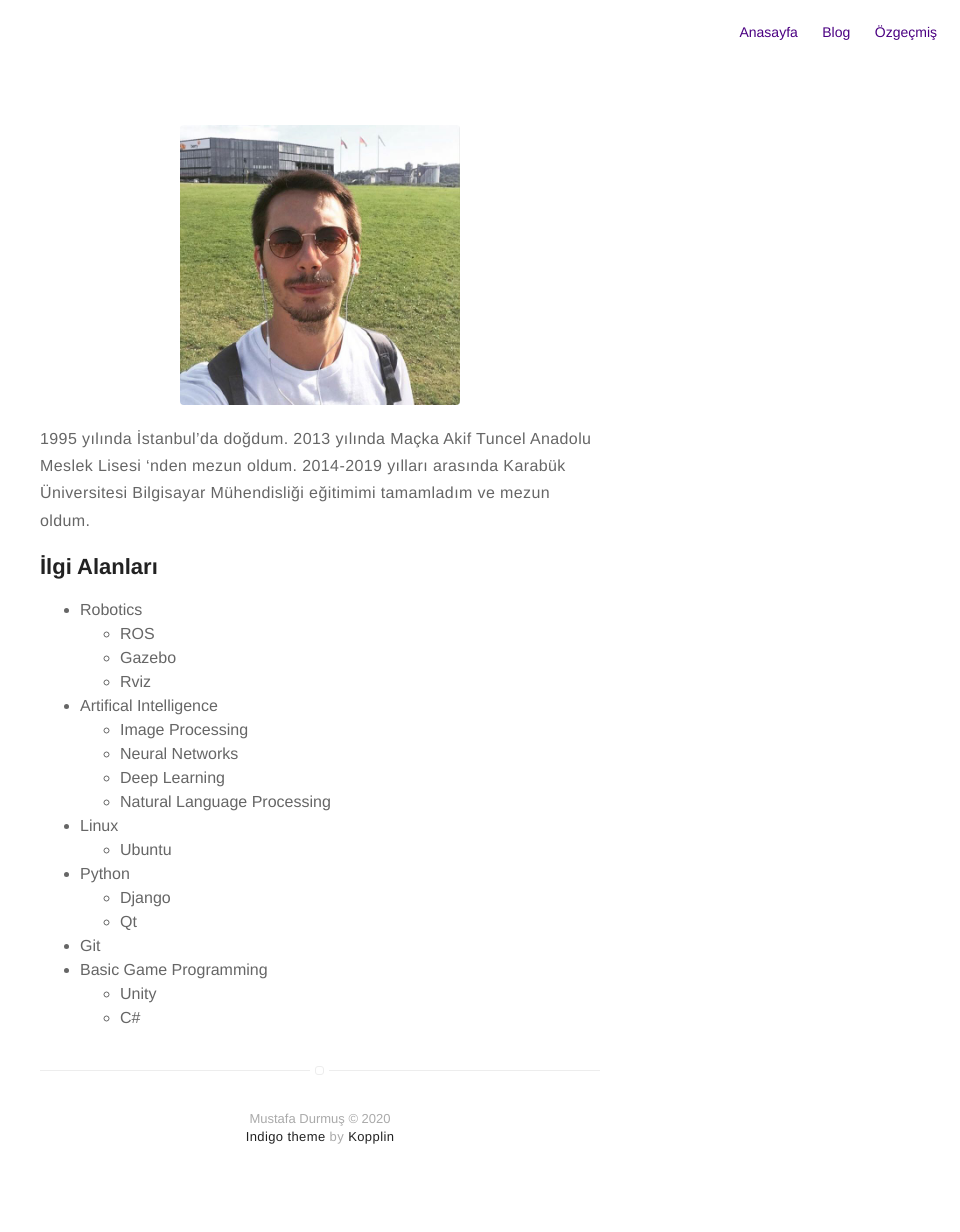
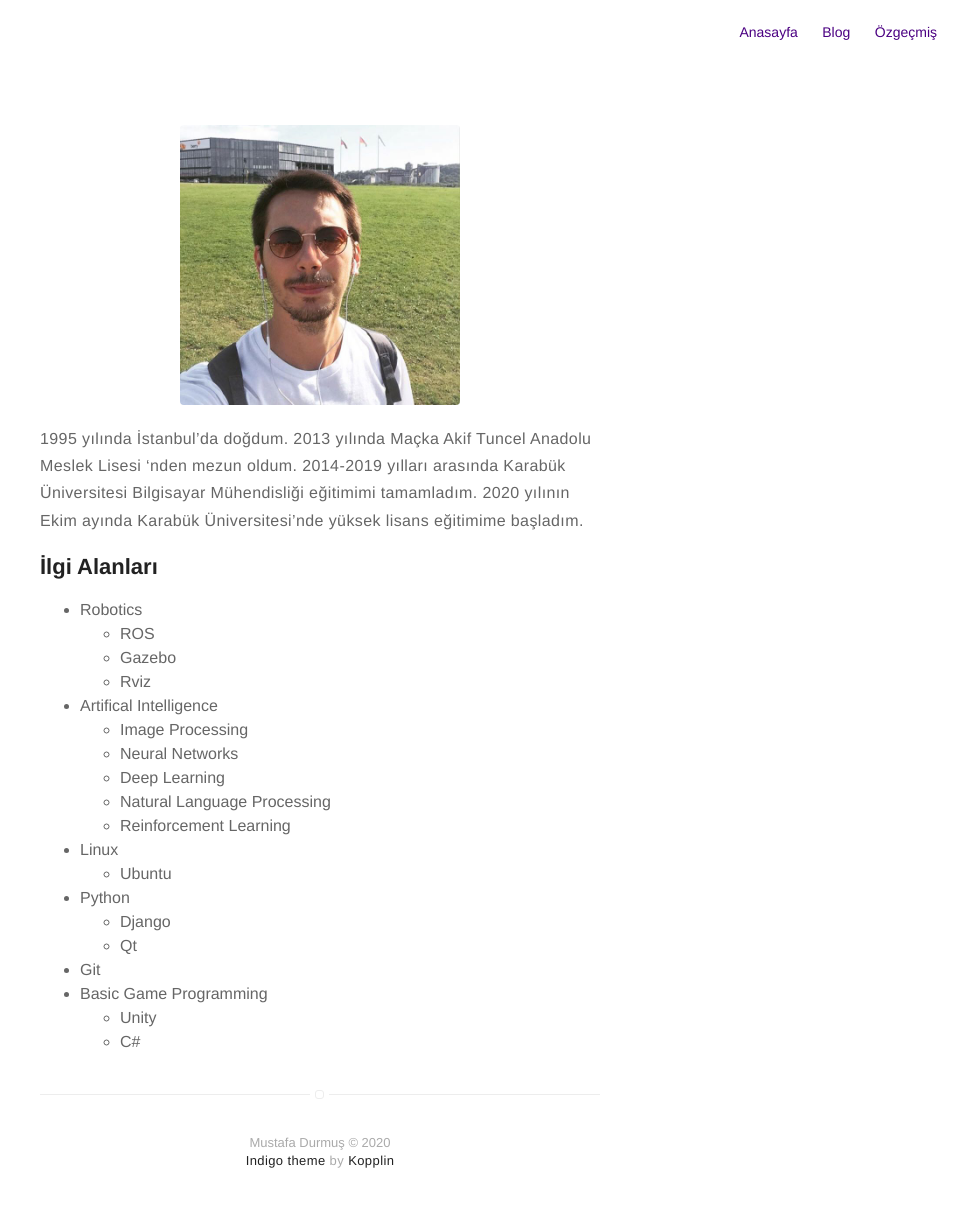
Before and after one commit to mdurmuss/mdurmuss.github.io, a Jekyll site: the page built from about.md, in a window 1280 px wide. Shown: the whole page, without its empty margins (320-1280 px from the left). Built offline with Jekyll 4.4.1, drawn with Linux system fonts in a browser that asks for light colours; before the commit the page ends 1208 px from its top, so only the background shows below that.

Commit message:
resolved about.md file :zap:

```diff
--- a/about.md
+++ b/about.md
@@ -5,7 +5,7 @@
 ---
 ![Profile Image]({{ site.url }}/{{ site.picture }})
 
-1995 yılında İstanbul'da doğdum. 2013 yılında Maçka Akif Tuncel Anadolu Meslek Lisesi 'nden mezun oldum. 2014-2019 yılları arasında Karabük Üniversitesi Bilgisayar Mühendisliği eğitimimi tamamladım ve mezun oldum.
+1995 yılında İstanbul'da doğdum. 2013 yılında Maçka Akif Tuncel Anadolu Meslek Lisesi 'nden mezun oldum. 2014-2019 yılları arasında Karabük Üniversitesi Bilgisayar Mühendisliği eğitimimi tamamladım. 2020 yılının Ekim ayında Karabük Üniversitesi'nde yüksek lisans eğitimime başladım.
 
 ## İlgi Alanları
 - Robotics
@@ -17,6 +17,7 @@
     - Neural Networks
     * Deep Learning
     - Natural Language Processing
+    * Reinforcement Learning
 - Linux
     * Ubuntu
 - Python
```
